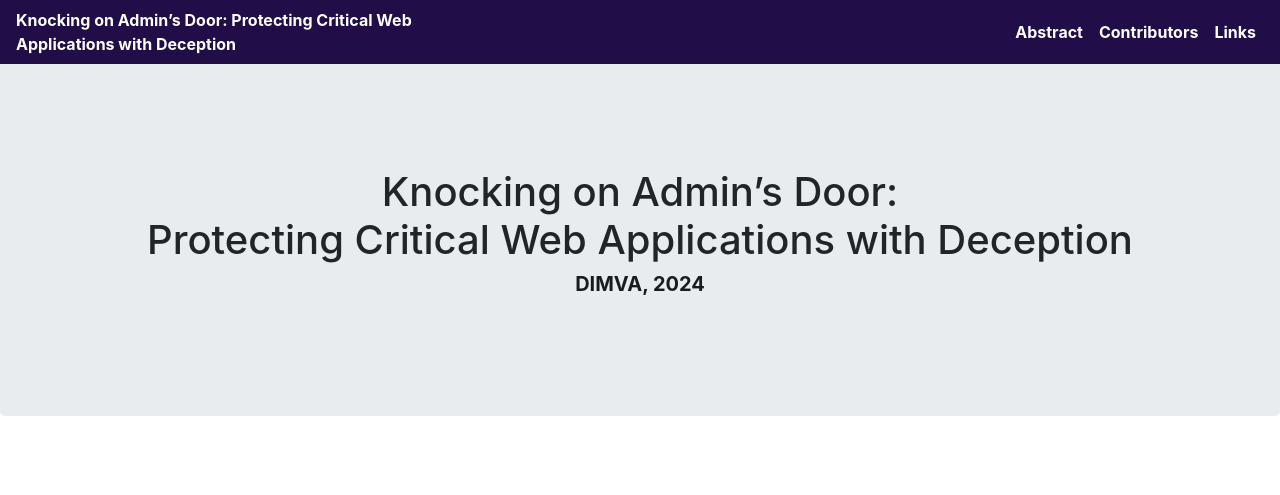
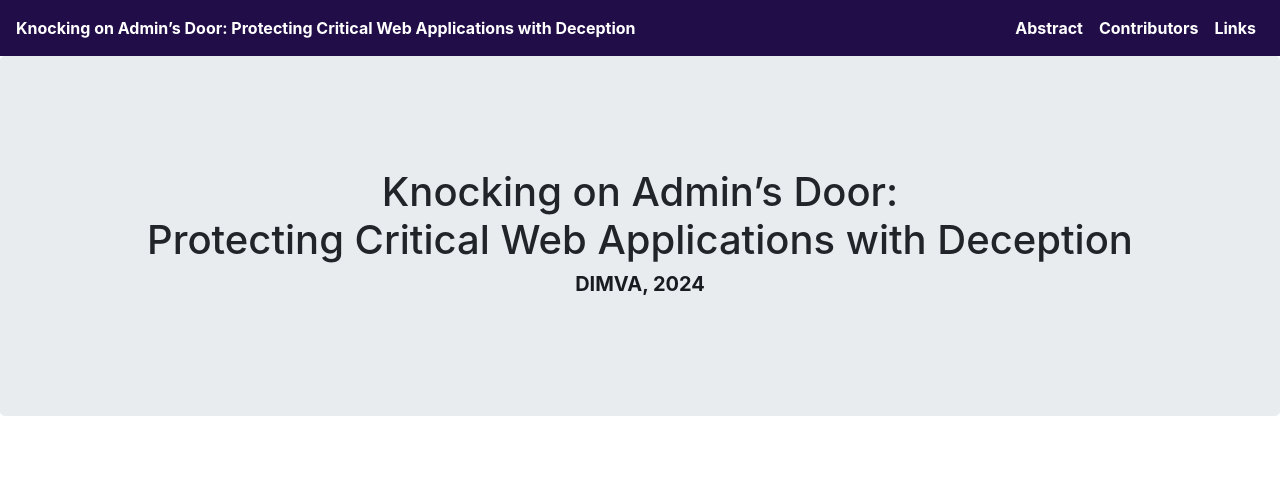
Before and after one commit to pageknocker/pageknocker.github.io, a plain HTML site: page index.html in a window 1280 px wide. Shown: the top 495 px of the page. Drawn offline with nearby package versions, Linux system fonts and the light colour scheme; a script that the page names is missing.

Commit message:
Fixed title break line

```diff
--- a/index.html
+++ b/index.html
@@ -19,7 +19,7 @@
   <nav class="navbar navbar-expand-md navbar-dark fixed-top" style="background-color:#210d47;">
     <a class="navbar-brand-md" href="index.html" id="nav-project-title" style="color:white;"></a>
 
-    <div class="navbar-collapse collapse w-100 order-3 dual-collapse2">
+    <div class="navbar-collapse collapse w-120 order-3 dual-collapse2">
       <ul class="navbar-nav ml-auto" id="navigation"></ul>
     </div>
   </nav>
--- a/script/content.js
+++ b/script/content.js
@@ -7,7 +7,7 @@
     },
     HEAD: {
         FAVICON_SRC: "img/favicon.ico",
-        PROJECT_TITLE: "Knocking on Admin’s Door: <br> Protecting Critical Web Applications with Deception",
+        PROJECT_TITLE: "Knocking on Admin’s Door:<br> Protecting Critical Web Applications with Deception",
         PROJECT_SUBTITLE: {
             "name": "DIMVA,  2024",
             "url": "#",
@@ -151,7 +151,7 @@
     let oneLineTitle = DATA.HEAD.PROJECT_TITLE;
     const remove = ["<br>", "<br/>", "<br />"];
     for (const val of remove) {
-        oneLineTitle = oneLineTitle.replace(val, " ");
+        oneLineTitle = oneLineTitle.replace(val, "");
     }
     document.head.querySelector("title").innerHTML = oneLineTitle;
     document.head.querySelector("meta[name='author']").content = DATA.HEAD.AUTHOR_NAME;
```
